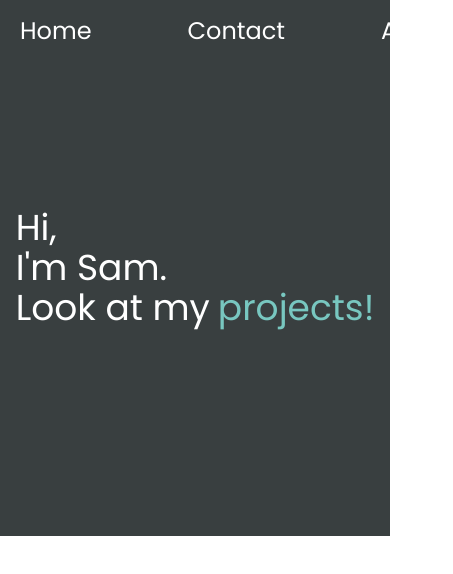
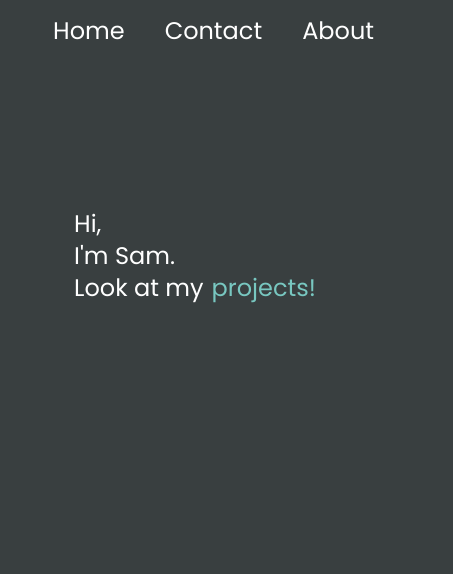
Before and after one commit to sflowers51/Resume-Site, a React (Vite) app: page / in a window 390 px wide. Shown: the top 574 px of the page, 453 px wide, since content can reach past the window. Built offline with nearby package versions, Linux system fonts and the light colour scheme.

Commit message:
added universal background color and made updates to nav bar for responsiveness

```diff
--- a/index.html
+++ b/index.html
@@ -12,7 +12,7 @@
     <meta name="viewport" content="width=device-width, initial-scale=1.0" />
     <title>Samuel Flowers Resume Site</title>
   </head>
-  <body>
+  <body style="background-color: #393F40;">
     <div id="root"></div>
     <script type="module" src="/src/main.tsx"></script>
   </body>
--- a/src/components/Hero.tsx
+++ b/src/components/Hero.tsx
@@ -2,7 +2,7 @@ import { Link } from "react-router-dom";
 
 const Hero = () => {
   return (
-    <div className="self-center py-52 text-4xl">
+    <div className="self-center py-52 md:text-4xl text-2xl">
       <h1>Hi,</h1>
       <h1>I'm Sam.</h1>
       <div className="flex flex-row gap-2">
--- a/src/components/Nav.tsx
+++ b/src/components/Nav.tsx
@@ -7,9 +7,9 @@ const Nav = () => {
 
   return (
     <>
-      <div className="bg-[#393F40] w-full text-white p-4 z-50 flex flex-row justify-between pt-[15px] px-[25px] text-2xl absolute pl-5 ">
+      <div className="bg-[#393F40] w-full text-white p-4 z-50 flex flex-row md:justify-between justify-end pt-[15px] md:px-[25px] text-2xl absolute pl-5 ">
         <Link to="/" className="hover:text-[#CCCCCC] hidden md:block">SF</Link>
-        <div className="relative flex flex-row gap-24 -z-10">
+        <div className="relative flex flex-row md:gap-24 -z-10 gap-10">
           <Link to="/" className="hover:text-[#CCCCCC] hover:underline">Home</Link>
           <div className="relative hover:text-[#CCCCCC] hover:underline">
             <button onClick={() => setIsMenuOpen((prev: boolean) => !prev)}>
--- a/src/views/About.tsx
+++ b/src/views/About.tsx
@@ -5,7 +5,7 @@ import TechnicalSkill from "../components/TechnicalSkill";
 
 const About = () => {
   return (
-    <div className="h-full bg-[#393F40] text-white font-poppins flex flex-col items-center space-y-16">
+    <div className="text-white font-poppins flex flex-col items-center space-y-16">
       <Nav />
       <AboutMe />
       <TechnicalSkill />
--- a/src/views/Home.tsx
+++ b/src/views/Home.tsx
@@ -3,7 +3,7 @@ import Nav from "../components/Nav";
 
 const Home = () => {
   return (
-    <div className="lg:h-screen h-full bg-[#393F40] text-white font-poppins flex flex-col">
+    <div className="text-white font-poppins flex flex-col">
       <Nav />
       <Hero />
     </div>
--- a/src/views/Projects.tsx
+++ b/src/views/Projects.tsx
@@ -95,7 +95,7 @@ const Projects: React.FC = () => {
   };
 
   return (
-    <div className="min-h-screen pb-10 bg-[#393F40] text-white font-poppins flex flex-col items-center gap-10">
+    <div className="pb-10 text-white font-poppins flex flex-col items-center gap-10">
       <Nav />
       <ProjectTopics
         topics={projectTopicsData}
```
